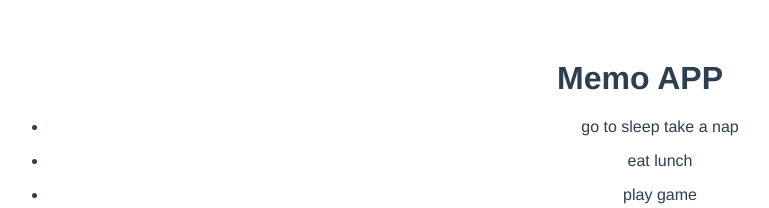
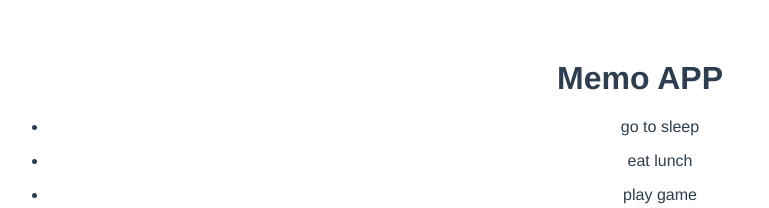
Before and after one commit to niikz/vuecli-practice, a Vue app: page / in a window 1280 px wide. Shown: the top 208 px of the page, without its empty margins (0-769 px from the left). Built offline with nearby package versions, Linux system fonts and the light colour scheme.

Commit message:
メモ一覧へタイトルのみを表示

```diff
--- a/src/App.vue
+++ b/src/App.vue
@@ -1,7 +1,7 @@
 <template>
   <h1>Memo APP</h1>
   <ul v-for="memo in memos" :key="memo.id">
-    <li>{{ memo.text }}</li>
+    <li>{{ memo.text.split('\n')[0] }}</li>
   </ul>
 </template>
 
```
